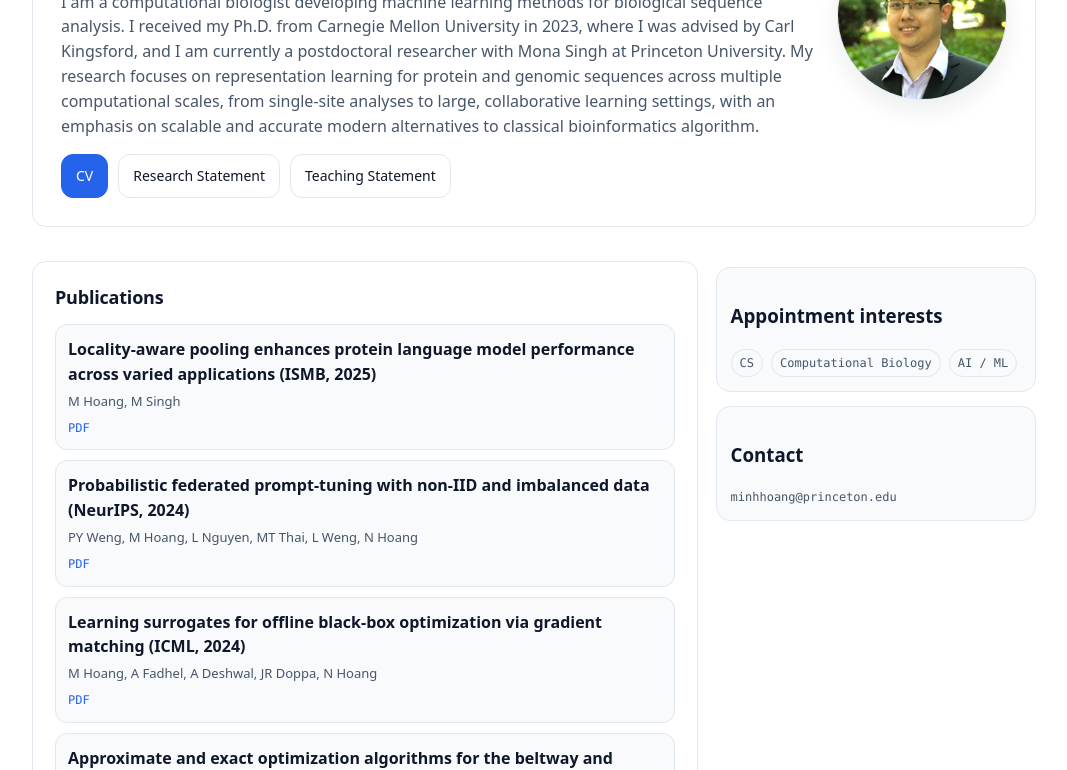
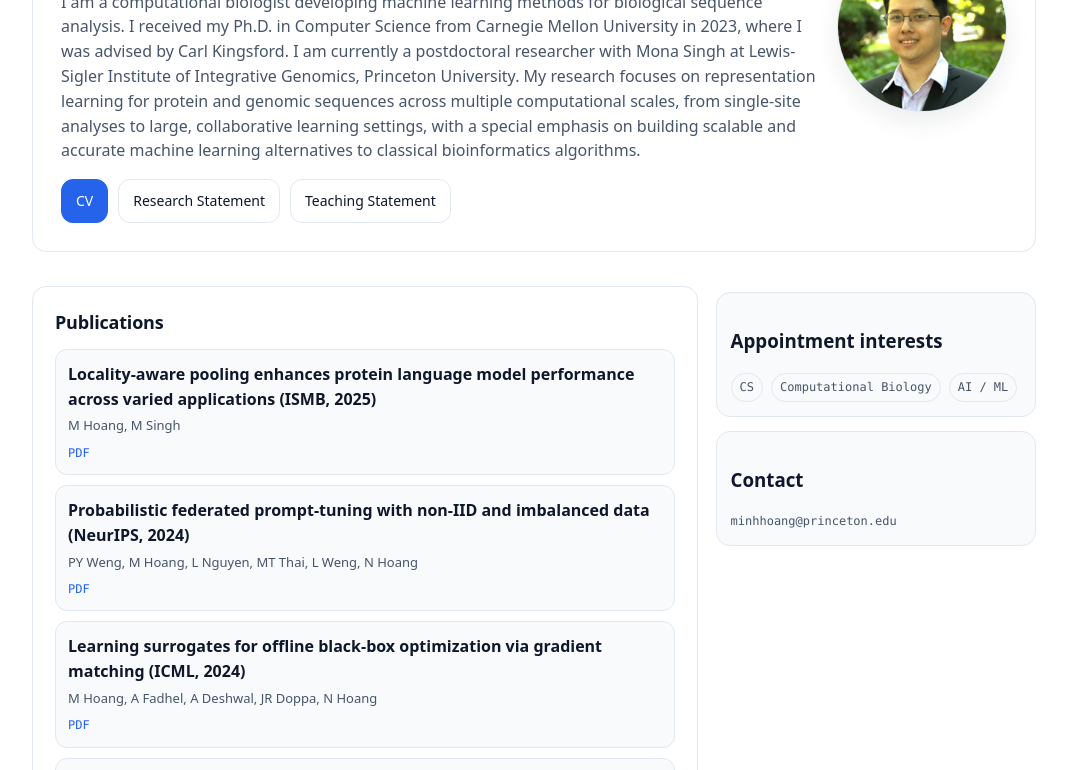
Before and after one commit to qminh93/qminh93.github.io, a plain HTML site: page index.html in a window 1280 px wide. Shown: the part 330-1100 px from the top of the page, without its empty margins (106-1173 px from the left). Drawn offline with Linux system fonts and the light colour scheme.

Commit message:
Update index.html

```diff
--- a/index.html
+++ b/index.html
@@ -283,9 +283,10 @@
           <h1>Machine learning for biological sequence understanding</h1>
           <p class="subtitle">
             I am a computational biologist developing machine learning methods for biological sequence analysis.
-            I received my Ph.D. from Carnegie Mellon University in 2023, where I was advised by Carl Kingsford, and I am currently a postdoctoral researcher with Mona Singh at Princeton University.
+            I received my Ph.D. in Computer Science from Carnegie Mellon University in 2023, where I was advised by Carl Kingsford.
+            I am currently a postdoctoral researcher with Mona Singh at Lewis-Sigler Institute of Integrative Genomics, Princeton University.
             My research focuses on representation learning for protein and genomic sequences across multiple computational scales, from single-site analyses to large, collaborative learning settings,
-            with an emphasis on scalable and accurate modern alternatives to classical bioinformatics algorithm.
+            with a special emphasis on building scalable and accurate machine learning alternatives to classical bioinformatics algorithms.
           </p>
           <div class="cta">
             <a class="btn primary" href="Minh Hoang CV.pdf">CV</a>
```
